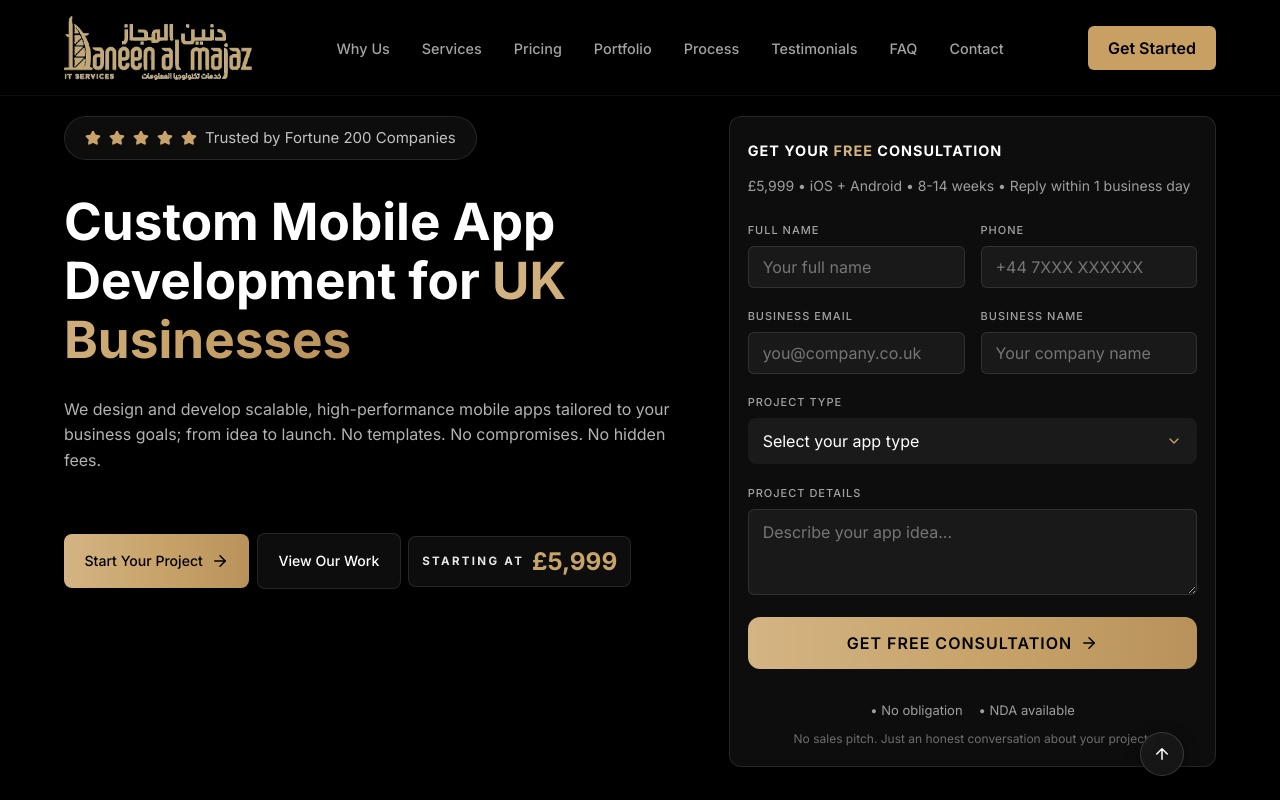
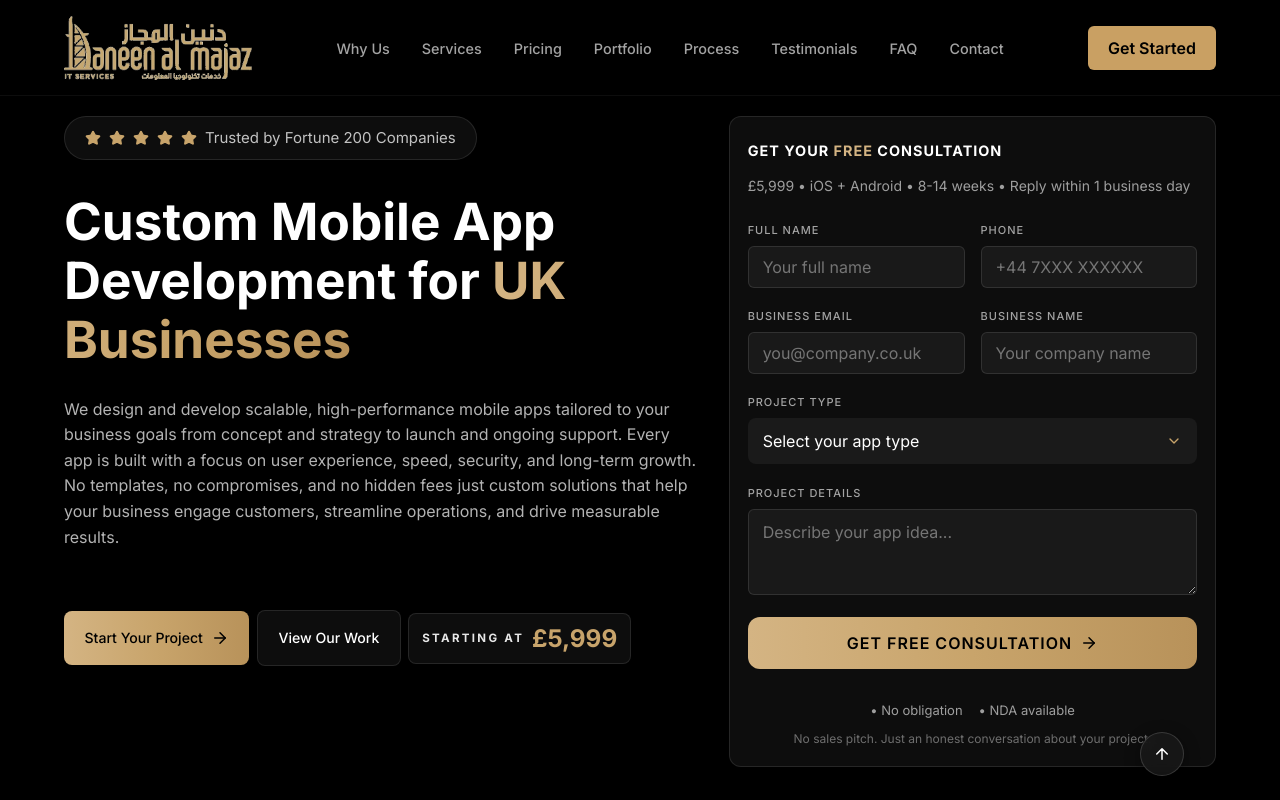
Before and after one commit to faheemnazir/landingpagedan, a React (Vite) app: page / in a window 1280 px wide. Shown: the top 800 px of the page. Built offline with nearby package versions, Linux system fonts and the light colour scheme.

Commit message:
docs: update hero subtitle copy

```diff
--- a/src/components/Hero.jsx
+++ b/src/components/Hero.jsx
@@ -56,8 +56,7 @@ const Hero = () => {
         </h1>
 
         <p className="hero-subtitle">
-          We design and develop scalable, high-performance mobile apps tailored to your business goals; from idea to launch. No templates. No compromises. No hidden fees.
-        </p>
+          We design and develop scalable, high-performance mobile apps tailored to your business goals from concept and strategy to launch and ongoing support. Every app is built with a focus on user experience, speed, security, and long-term growth. No templates, no compromises, and no hidden fees just custom solutions that help your business engage customers, streamline operations, and drive measurable results.</p>
 
         <div className="hero-actions">
           <a href="#contact-form" className="btn-start" style={{ textDecoration: 'none' }}>
```
